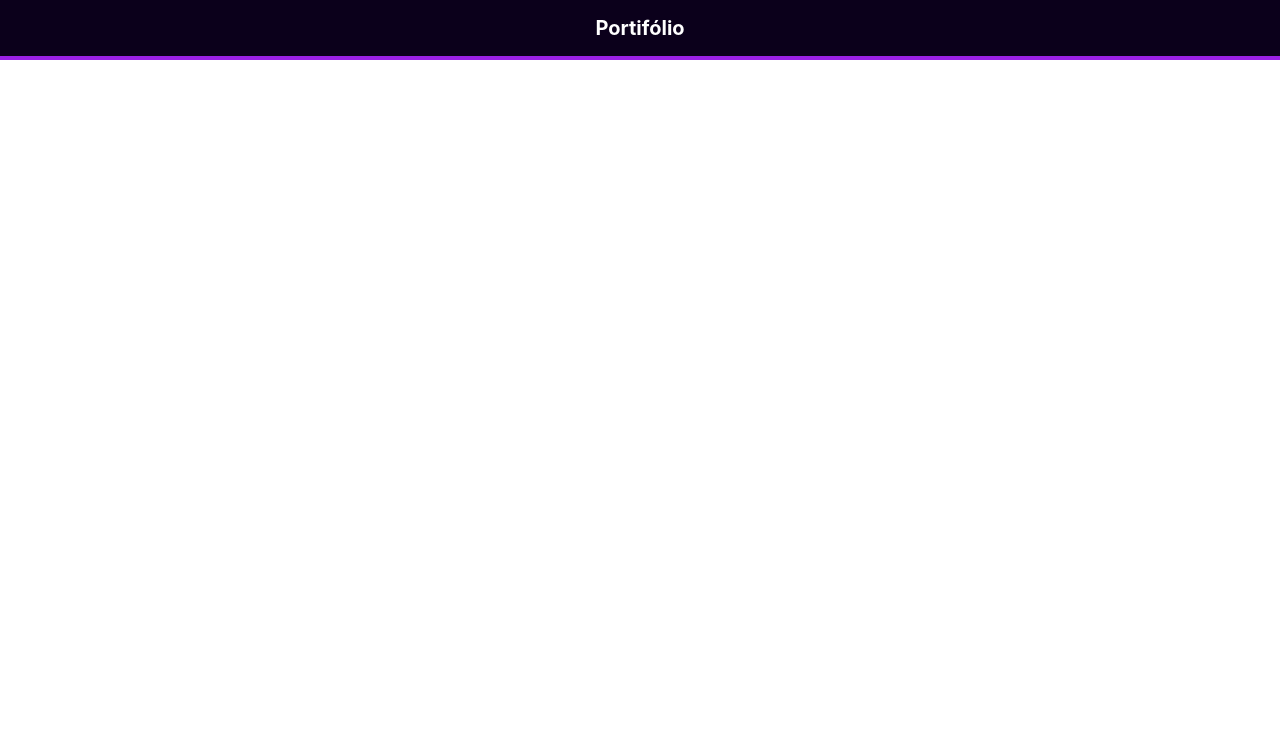
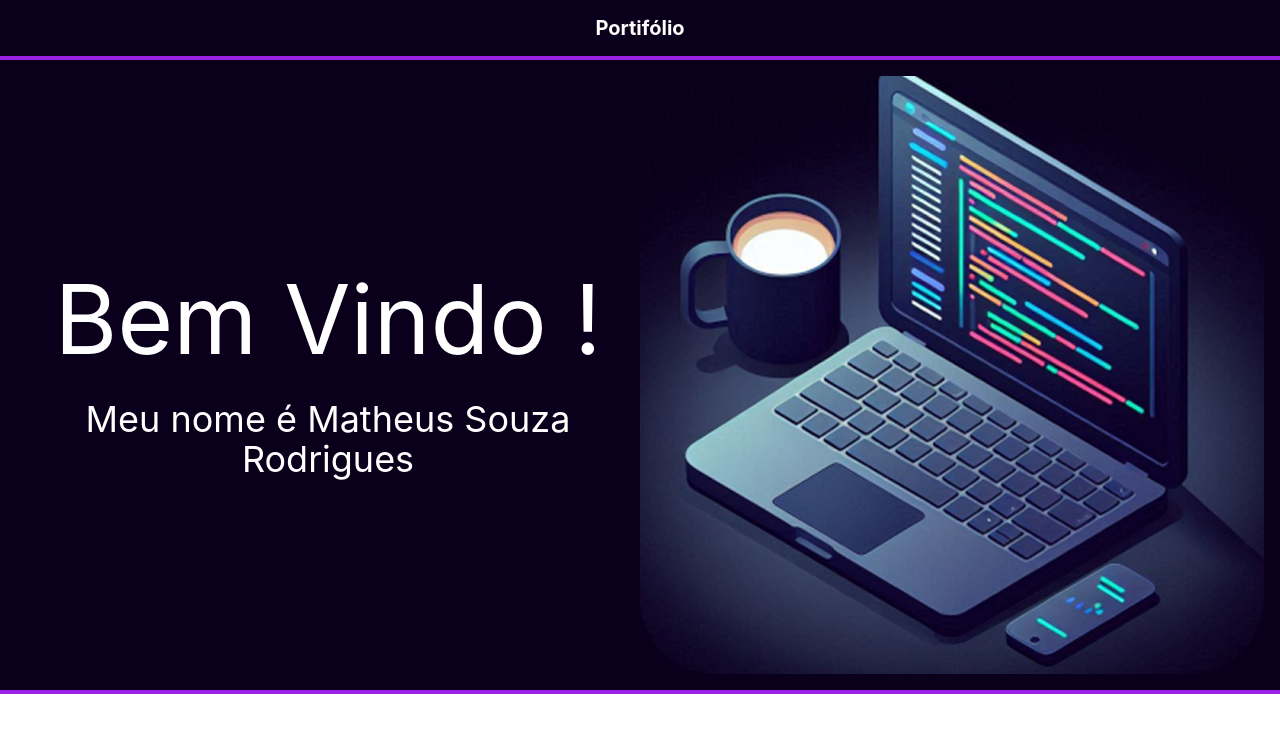
Before and after one commit to MatheusSouzaRodrigues235/Portifolio, a React (Vite) app: page / in a window 1280 px wide. Shown: the top 732 px of the page. Built offline with nearby package versions, Linux system fonts and the light colour scheme.

Commit message:
:sparkles: Adiciona componente de cabeçalho ao layout principal, introduz um novo elemento de cabeçalho .

```diff
--- a/src/App.tsx
+++ b/src/App.tsx
@@ -1,5 +1,6 @@
 
 import Navbar from './components/nav'
+import Header from './components/header'
 import './App.css'
 
 function App() {
@@ -7,6 +8,7 @@ function App() {
   return (
     <>
       <Navbar />
+      <Header />
     </>
   )
 }
--- /dev/null
+++ b/src/components/header.tsx
@@ -0,0 +1,26 @@
+import image from '../assets/images/3.png'
+const Header : React.FC = () => {
+    return(
+    <div className="flex bg-[#0b001b] p-4 border-b-4 border-[#9B21E5] ">
+        <div className="flex-1 bg-[#0b001b] rounded-lg">
+            <div id="Textos" className="flex flex-col gap-8 justify-center items-center h-full">
+                <h1 className="text-8xl text-center text-white">Bem Vindo !</h1>
+                <p className="text-4xl text-center text-white">Meu nome é Matheus Souza Rodrigues </p>
+            </div>
+        </div>
+
+        <div className="flex-1  rounded-lg">
+            <div className="bg-[#0b001b] w-full h-full">
+                <div id="Imagem" className="flex flex-col gap-8 justify-center items-center h-full">
+                    <img className="h-auto max-w-full" src={image} alt="image description" />
+                </div>
+            </div>
+        </div>
+    </div>
+
+
+
+    );
+};
+
+export default Header;
```
Also changed, not shown: src/assets/images/3.png (added).
